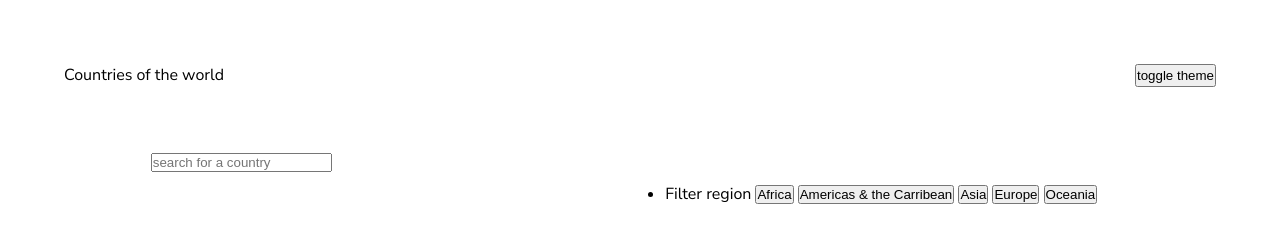
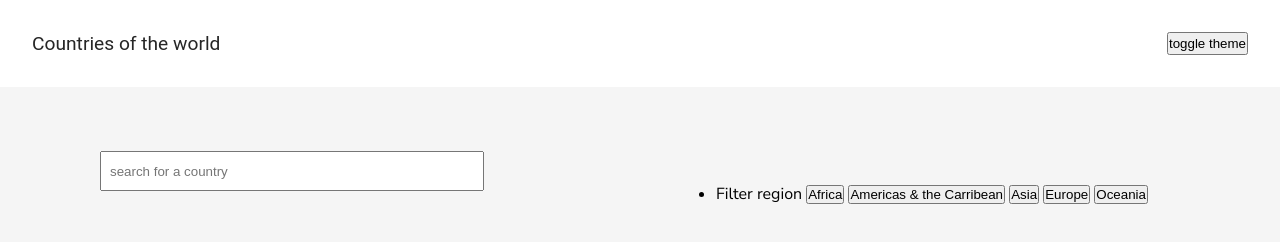
Before and after one commit to san00/REST-countries-API, a website: page src/index.html in a window 1280 px wide. Drawn offline with nearby package versions, Linux system fonts and the light colour scheme; files that its build step writes are made by us from their sources; no server answers.

Commit message:
Style components

```diff
--- a/src/sass/components/_searchbar.scss
+++ b/src/sass/components/_searchbar.scss
@@ -4,3 +4,14 @@
     justify-content: space-around;
     margin-bottom: $spacing-xl;
 }
+
+.searchbar__input{
+    height: 3em;
+    width: 30vw;
+    font-size:$body-small;
+    padding:$spacing-s;
+    cursor: pointer;
+}
+.searchbar__input:hover{
+    box-shadow: 0 0 0.175em 0 hsla(0, 0%, 0%, 0.2);
+}
--- a/src/sass/layout/_header.scss
+++ b/src/sass/layout/_header.scss
@@ -2,5 +2,13 @@
     display: flex;
     justify-content: space-between;
     width: 100%;
-    padding: $spacing-xl;
+    padding: $spacing-l;
+    background-color: $foreground-colour;
+    margin-bottom: $spacing-xl;
 }
+
+.header__logo{
+    font-size: $h6;
+    color: $primary-text-colour;
+    font-family: 'Roboto', sans-serif;
+}
--- a/src/sass/pages/_home.scss
+++ b/src/sass/pages/_home.scss
@@ -0,0 +1,3 @@
+body{
+    background: $background-colour;
+}
```
